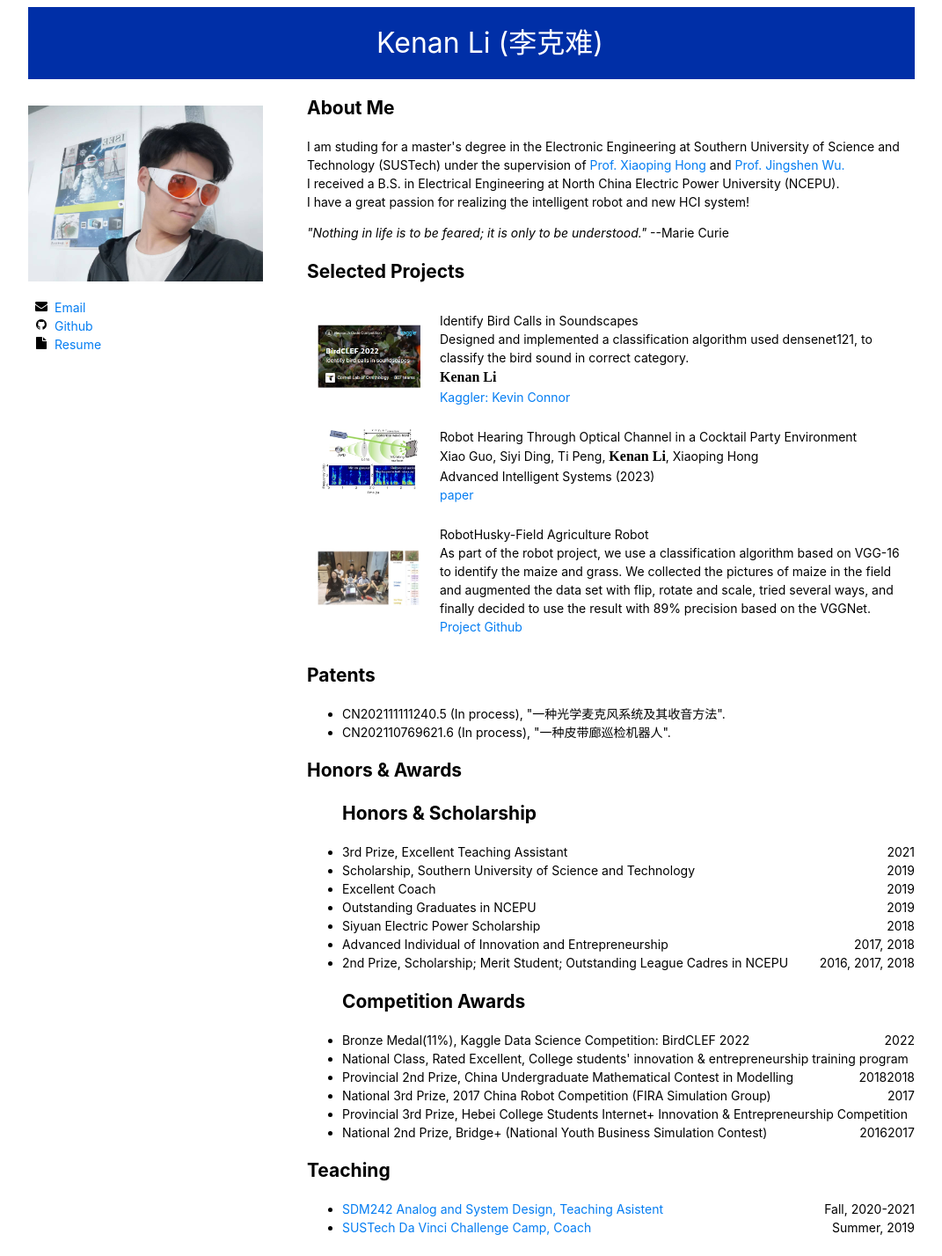
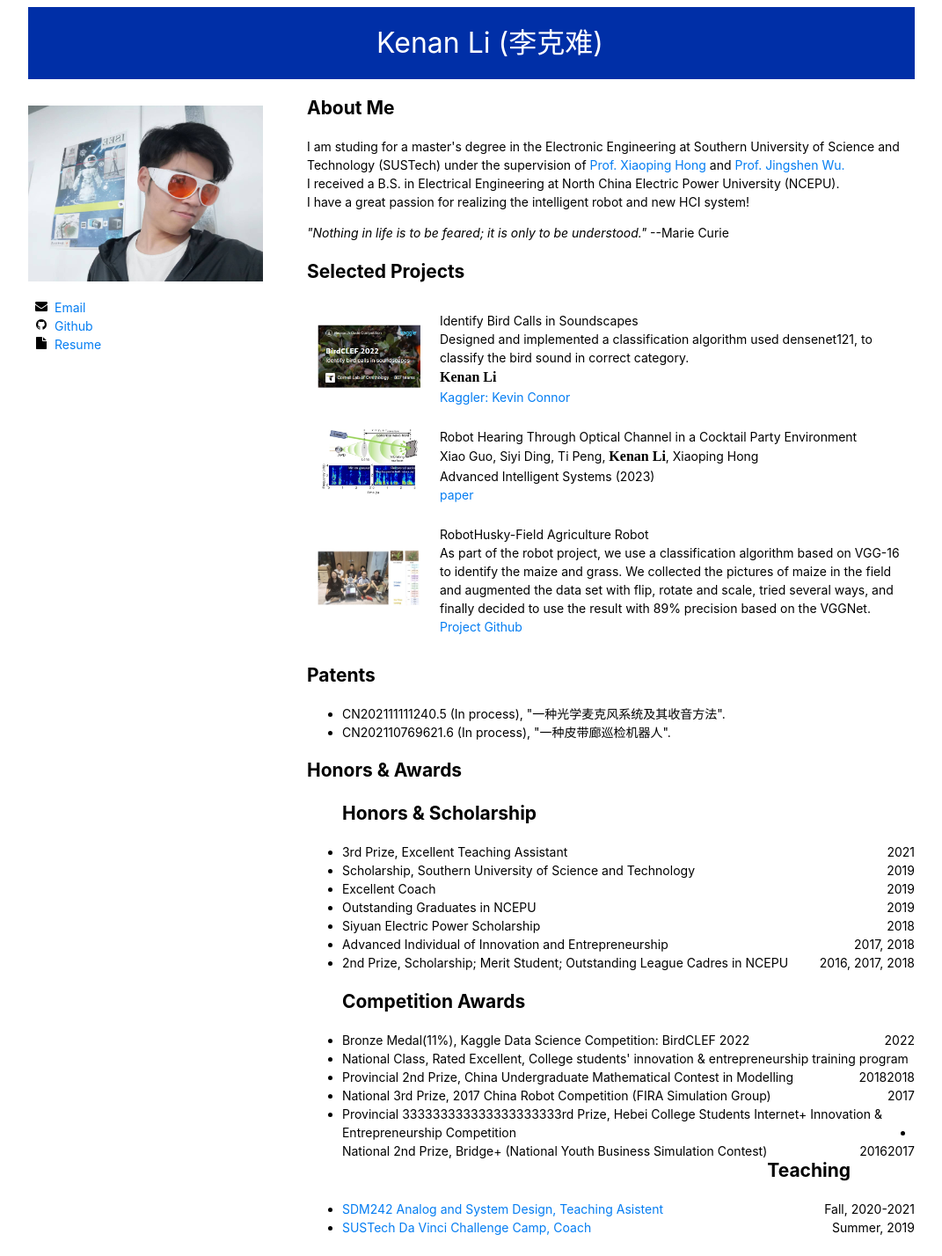
Before and after one commit to ConnorKevin/ConnorKevin.github.io, a Jekyll site: the page index.html, which Jekyll copies as it is, in a window 1280 px wide. Shown: the whole page at 88% size, without its empty margins (104-1175 px from the left). Built offline with Jekyll 4.4.1, drawn with Linux system fonts in a browser that asks for light colours.

Commit message:
Update index.html

```diff
--- a/index.html
+++ b/index.html
@@ -211,7 +211,7 @@
 			<div style="float:right; text-align:right">2017</div>
 			</li>
 			<li style="height:auto">
-			<div style="float:left; text-align:left; height:auto">Provincial 3rd Prize, Hebei College Students Internet+ Innovation & Entrepreneurship Competition</div>
+			<div style="float:left; text-align:left; height:auto">Provincial 333333333333333333333rd Prize, Hebei College Students Internet+ Innovation & Entrepreneurship Competition</div>
 			<div style="float:right; text-align:right">2017</div>
 			</li>
 			<li>
```
